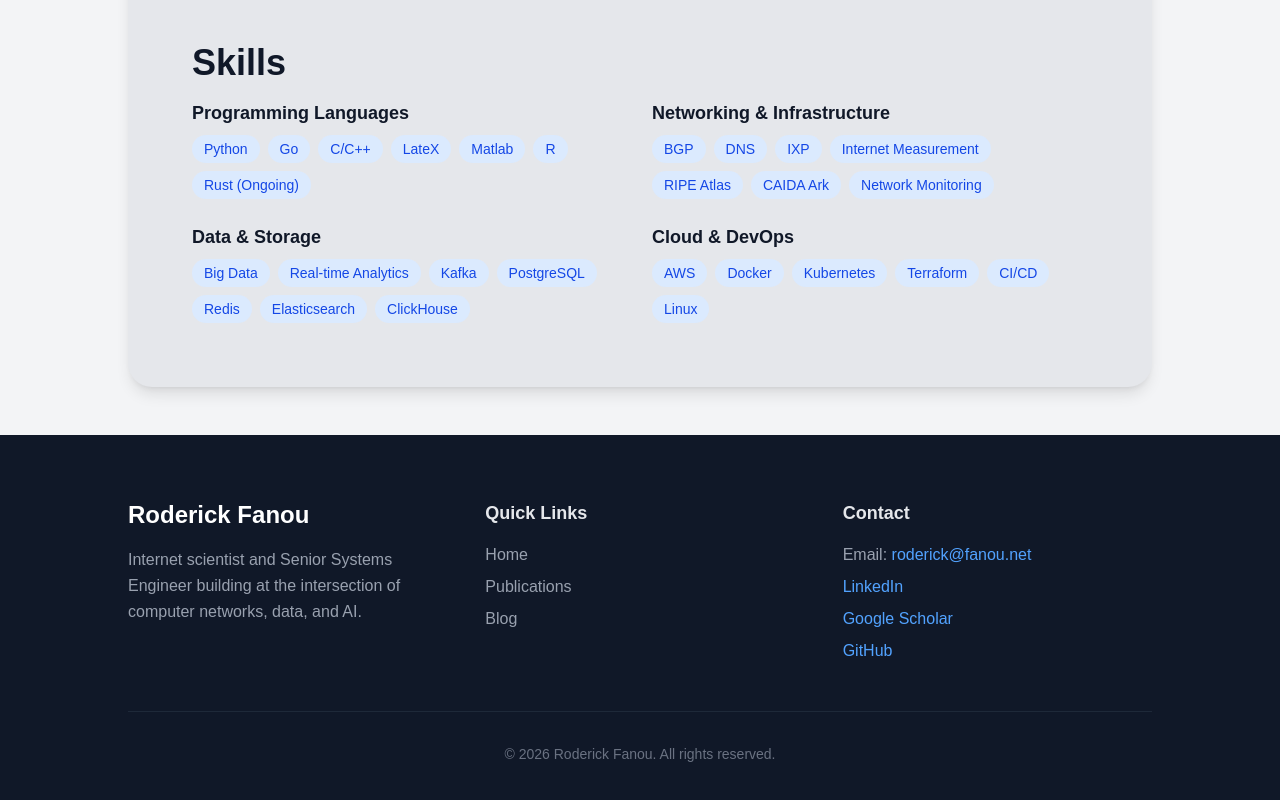
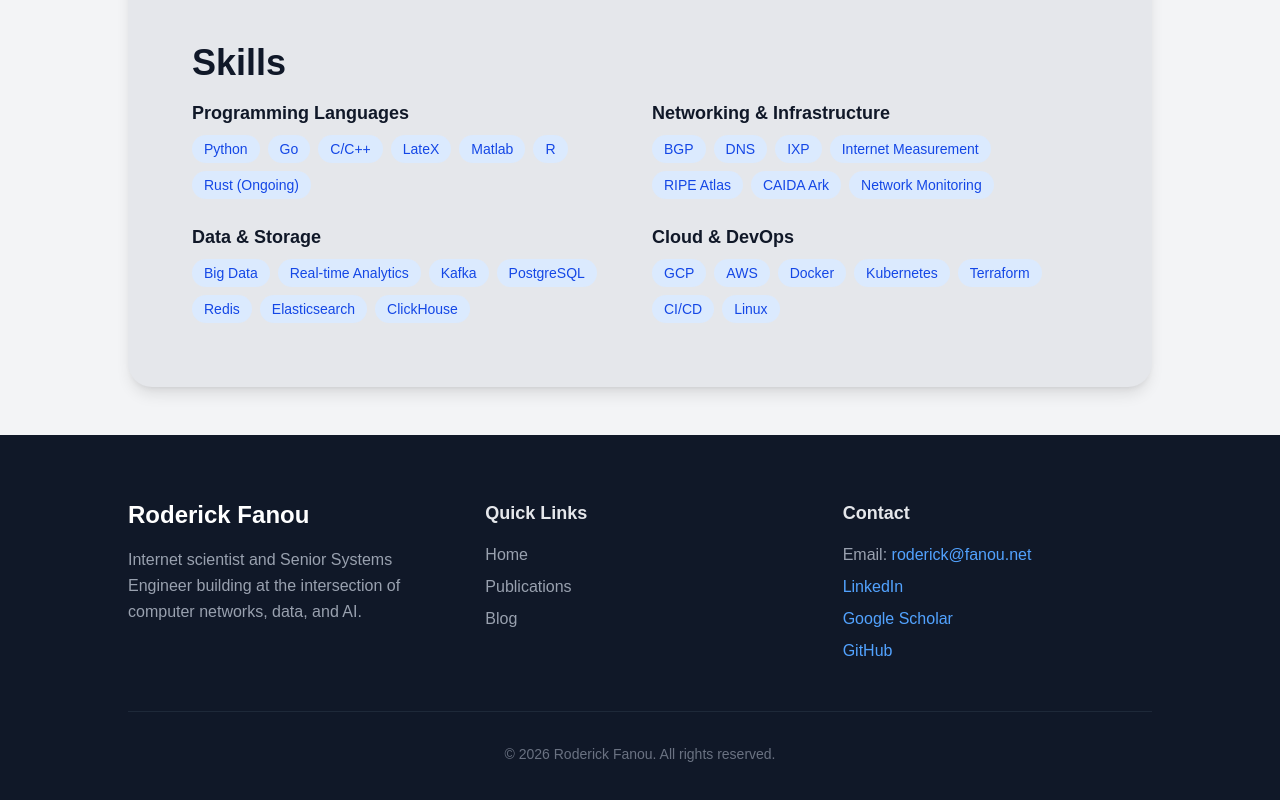
Before and after one commit to rodricfanou/rodricfanou.github.io, a Next.js app: page / in a window 1280 px wide. Shown: the part 1466-2266 px from the top of the page. Built offline with nearby package versions, Linux system fonts and the light colour scheme.

Commit message:
Add GCP to Cloud & DevOps skills

```diff
--- a/src/app/page.tsx
+++ b/src/app/page.tsx
@@ -150,7 +150,7 @@
               <div>
                 <h3 className="text-lg font-semibold text-gray-900 mb-2">Cloud & DevOps</h3>
                 <div className="flex flex-wrap gap-2">
-                  {["AWS", "Docker", "Kubernetes", "Terraform", "CI/CD", "Linux"].map((skill) => (
+                  {["GCP", "AWS", "Docker", "Kubernetes", "Terraform", "CI/CD", "Linux"].map((skill) => (
                     <span key={skill} className="px-3 py-1 bg-blue-100 text-blue-700 rounded-full text-sm font-medium">
                       {skill}
                     </span>
```
